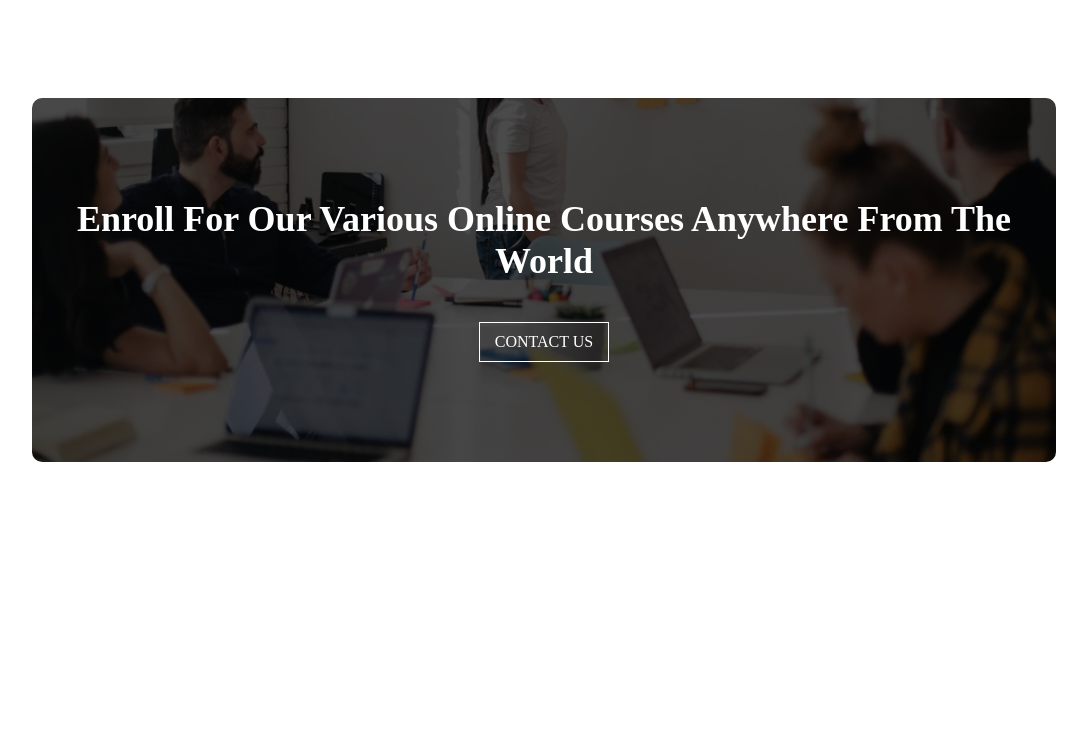
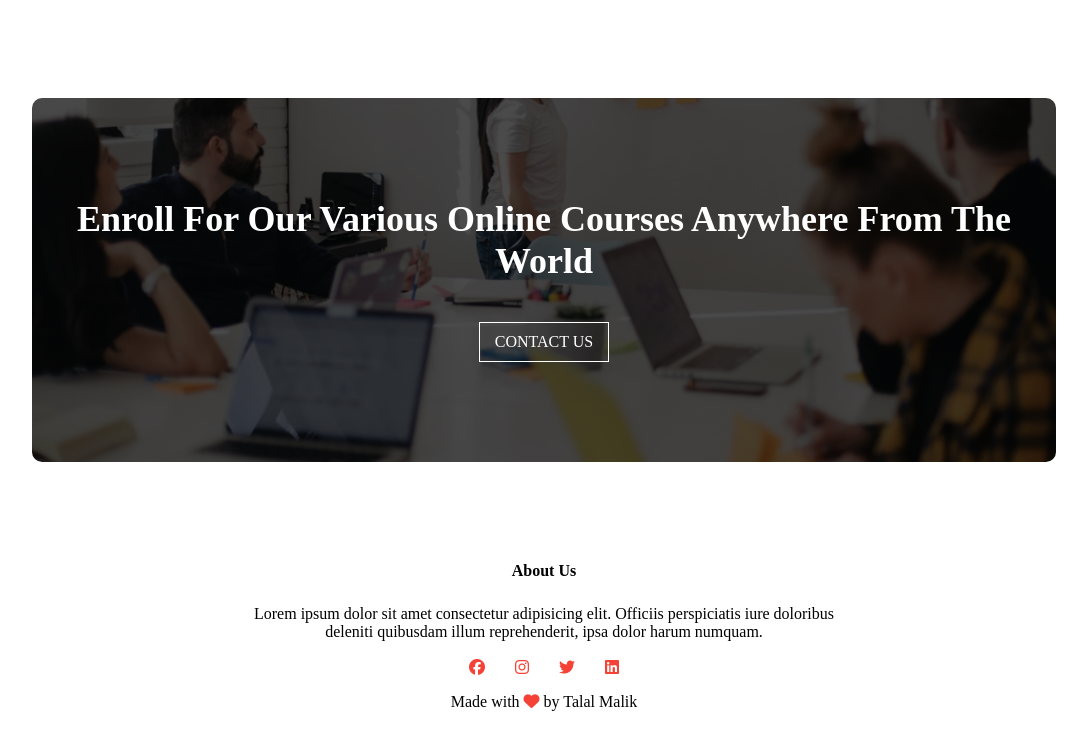
Before and after one commit to talal-web/university-website, a plain HTML site: page index.html in a window 1280 px wide. Shown: the part 3106-3847 px from the top of the page, without its empty margins (96-1183 px from the left). Before the commit the page ends 3618 px from the top, so only its background shows below. Drawn offline with Linux system fonts and the light colour scheme.

Commit message:
Add footer section

```diff
--- a/index.html
+++ b/index.html
@@ -159,6 +159,18 @@
     <a href="#" class="hero-btn">CONTACT US</a>
  </section>
 
+ <!-- Footer-->
+<section class="footer">
+    <h4>About Us</h4>
+    <p>Lorem ipsum dolor sit amet consectetur adipisicing elit. Officiis perspiciatis iure doloribus <br> deleniti quibusdam illum reprehenderit, ipsa dolor harum numquam.</p>
+    <div class="icons">
+        <i class="fa-brands fa-facebook"></i>
+        <i class="fa-brands fa-instagram"></i>
+        <i class="fa-brands fa-twitter"></i>
+        <i class="fa-brands fa-linkedin"></i>
+    </div>
+    <p>Made with <i class="fa-solid fa-heart"></i> by Talal Malik</p>
+</section>
 
 
 
--- a/style.css
+++ b/style.css
@@ -283,10 +283,25 @@ h1{
     color: white;
     text-decoration: none;
 }
-
-
-
-
+.footer{
+    width: 100%;
+    text-align: center;
+    padding: 30px 0;
+}
+.footer h4{
+    margin-top: 20px;
+    margin-bottom: 25px;
+    font-weight: 600;
+}
+.icons .fa-brands{
+    color: #f44336;
+    margin: 0 13px;
+    padding: 18px 0;
+    cursor: pointer;
+}
+.fa-heart{
+    color: #f44336;
+}
 
 
 @media(max-width:700px){
```
